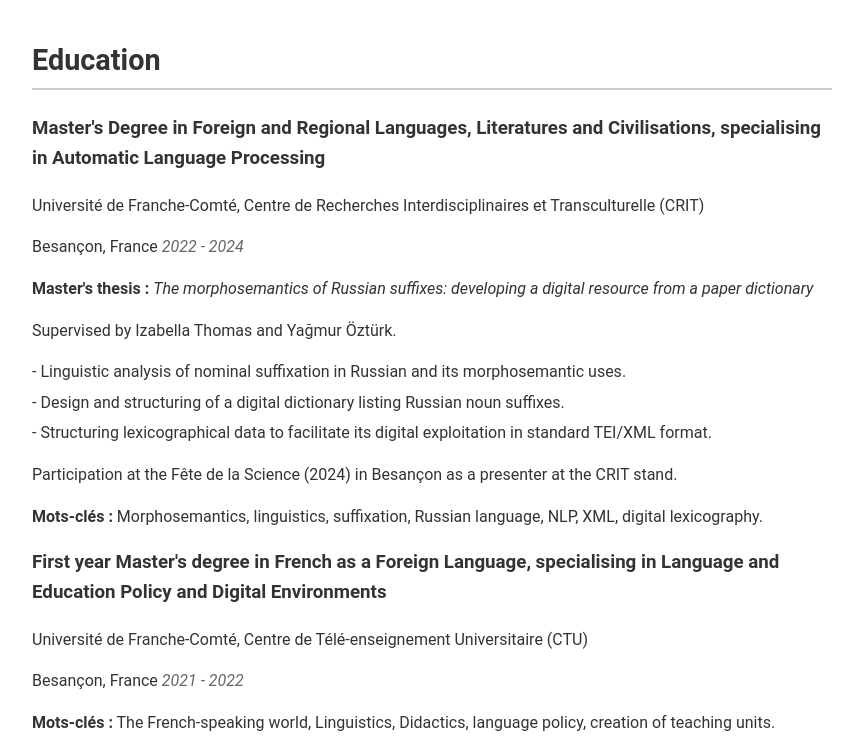
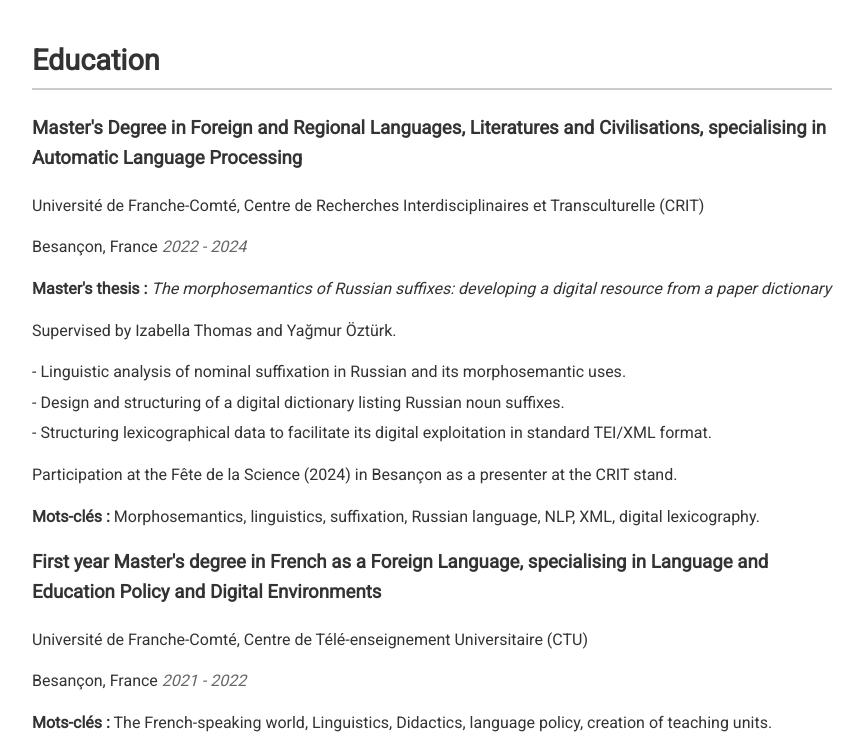
Before and after one commit to MAPeguet/MAPeguet.github.io, a plain HTML site: page index-en.html in a window 1280 px wide. Shown: the part 690-1428 px from the top of the page, without its empty margins (208-1071 px from the left). Drawn offline with Linux system fonts and the light colour scheme.

Commit message:
Update index-en.html

```diff
--- a/index-en.html
+++ b/index-en.html
@@ -5,7 +5,7 @@
     <title>Marc-Antoine Péguet - CV</title>
     <meta name="viewport" content="width=device-width, initial-scale=1.0">
     <link rel="stylesheet" href="style.css">
-    <link rel="stylesheet" href="https://cdnjs.cloudflare.com/ajax/libs/font-awesome/6.4.0/css/all.min.css">
+    <link href="https://fonts.googleapis.com/css2?family=Roboto&display=swap" rel="stylesheet">
     <button onclick="window.location.href='index-fr.html'">Français</button>
 </head>
 <body>
```
